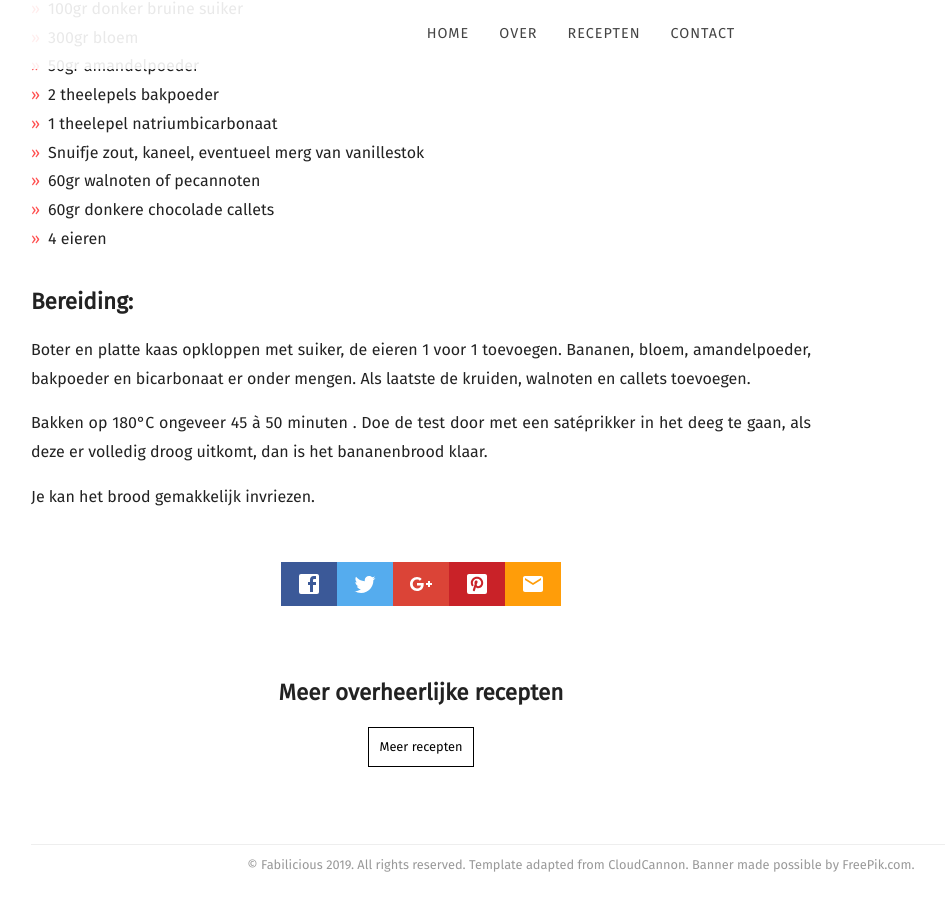
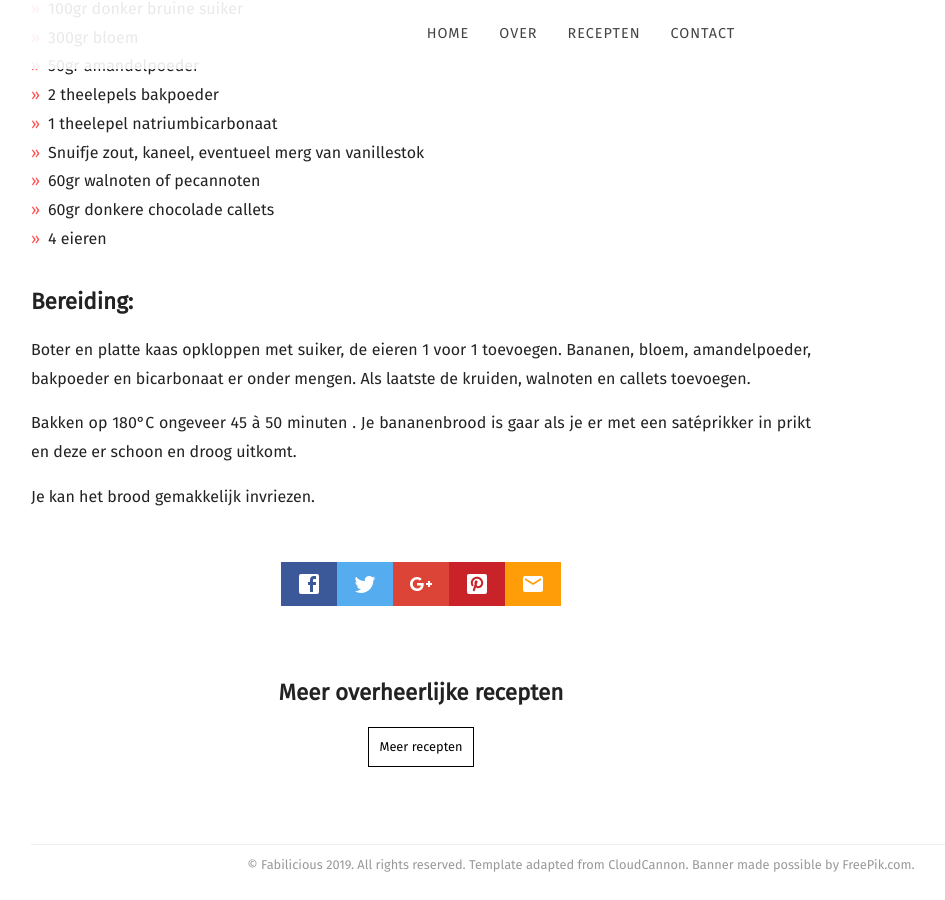
Before and after one commit to fabilicious/fabilicious.github.io, a Jekyll site: the page built from _posts/2019-01-10-Bananenbrood.md, in a window 1280 px wide and 900 px high, scrolled down 1210 px. Shown: the whole window, without its empty margins (59-1004 px from the left). Built offline with Jekyll 4.4.1, drawn with Linux system fonts in a browser that asks for light colours; nearby versions of some CDN libraries; some web fonts are replaced.

Commit message:
ap bananen en rabarbercake

```diff
--- a/_posts/2019-01-10-Bananenbrood.md
+++ b/_posts/2019-01-10-Bananenbrood.md
@@ -36,6 +36,6 @@ Bananen, bloem, amandelpoeder, bakpoeder en bicarbonaat er onder mengen.
 Als laatste de kruiden, walnoten en callets toevoegen.
 
 Bakken op 180°C ongeveer 45 à 50 minuten .
-Doe de test door met een satéprikker in het deeg te gaan, als deze er volledig droog uitkomt, dan is het  bananenbrood klaar.
+Je bananenbrood is gaar als je er met een satéprikker in prikt en deze er schoon en droog uitkomt.
 
 Je kan het brood gemakkelijk invriezen.
```
Also changed, not shown: _posts/2019-05-05-Rabarbercake_met_crumble_topping.md (+1 -0 lines).
